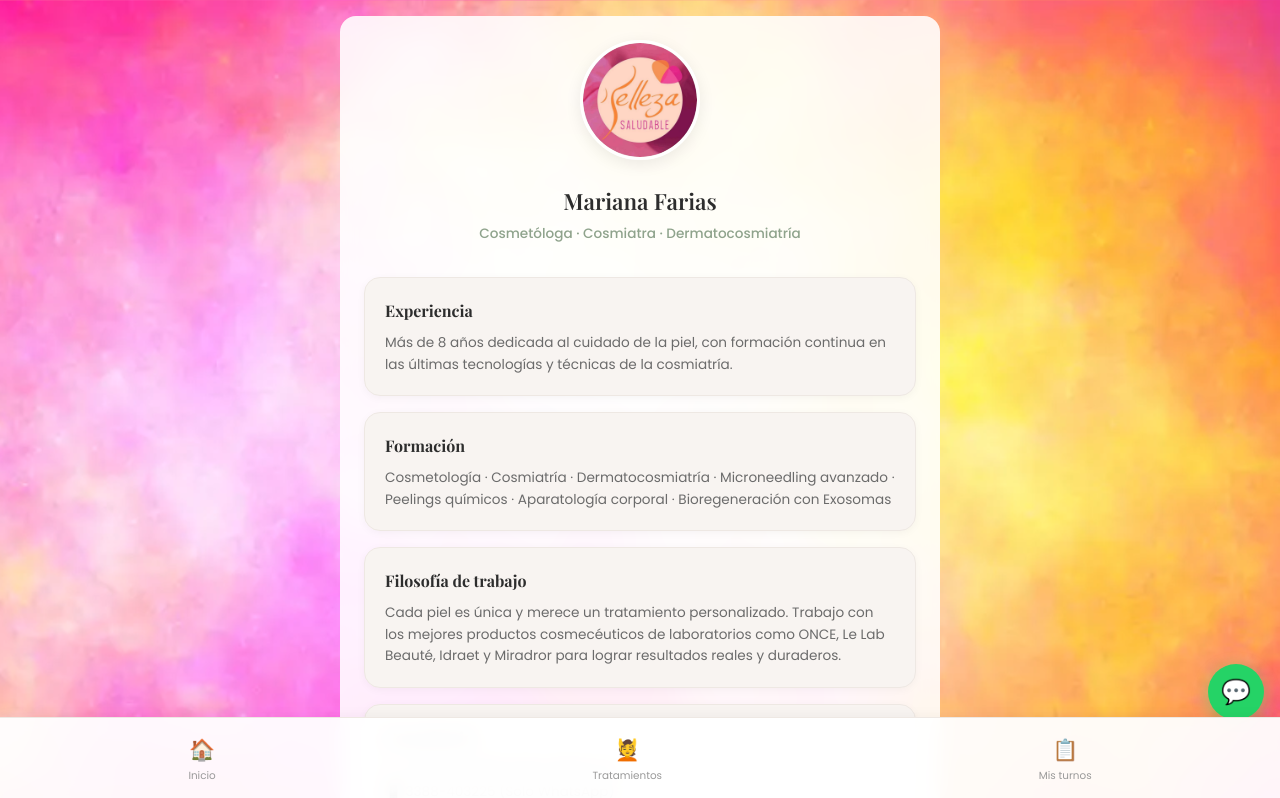
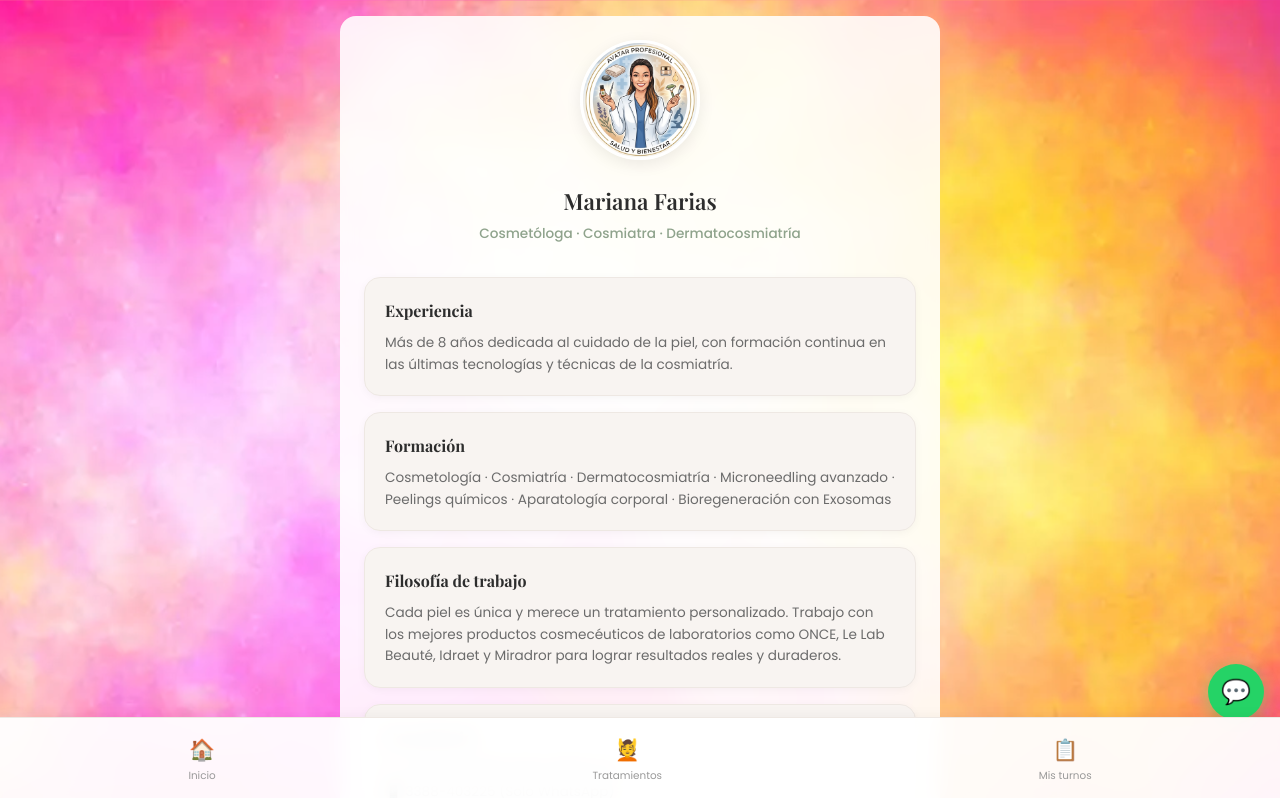
Before and after one commit to PameVillegas/belleza-saludable, a React (Vite) app in the folder frontend/: page /profesional in a window 1280 px wide. Shown: the top 798 px of the page. Built offline with nearby package versions, Linux system fonts and the light colour scheme.

Commit message:
Usar profesional.png en la pagina Profesional en vez del logo

```diff
--- a/frontend/src/pages/Professional.jsx
+++ b/frontend/src/pages/Professional.jsx
@@ -6,7 +6,7 @@ function Professional() {
   return (
     <div className="booking-container fade-up">
       <div style={{ textAlign: 'center', marginBottom: '2rem' }}>
-        <img src="/logobelleza.jpg" alt="Mariana Farias" style={{ width: '120px', height: '120px', borderRadius: '50%', objectFit: 'cover', boxShadow: '0 4px 16px rgba(0,0,0,0.08)', border: '3px solid white', marginBottom: '1rem' }} />
+        <img src="/profesional.png" alt="Mariana Farias" style={{ width: '120px', height: '120px', borderRadius: '50%', objectFit: 'cover', boxShadow: '0 4px 16px rgba(0,0,0,0.08)', border: '3px solid white', marginBottom: '1rem' }} />
         <h2 className="booking-title">Mariana Farias</h2>
         <p style={{ fontSize: '0.85rem', color: 'var(--color-sage-dark)', fontWeight: 500 }}>Cosmetóloga · Cosmiatra · Dermatocosmiatría</p>
       </div>
```
Also changed, not shown: frontend/public/profesional.png (added), 1 other file (tests, documents, lock files or other folders).
